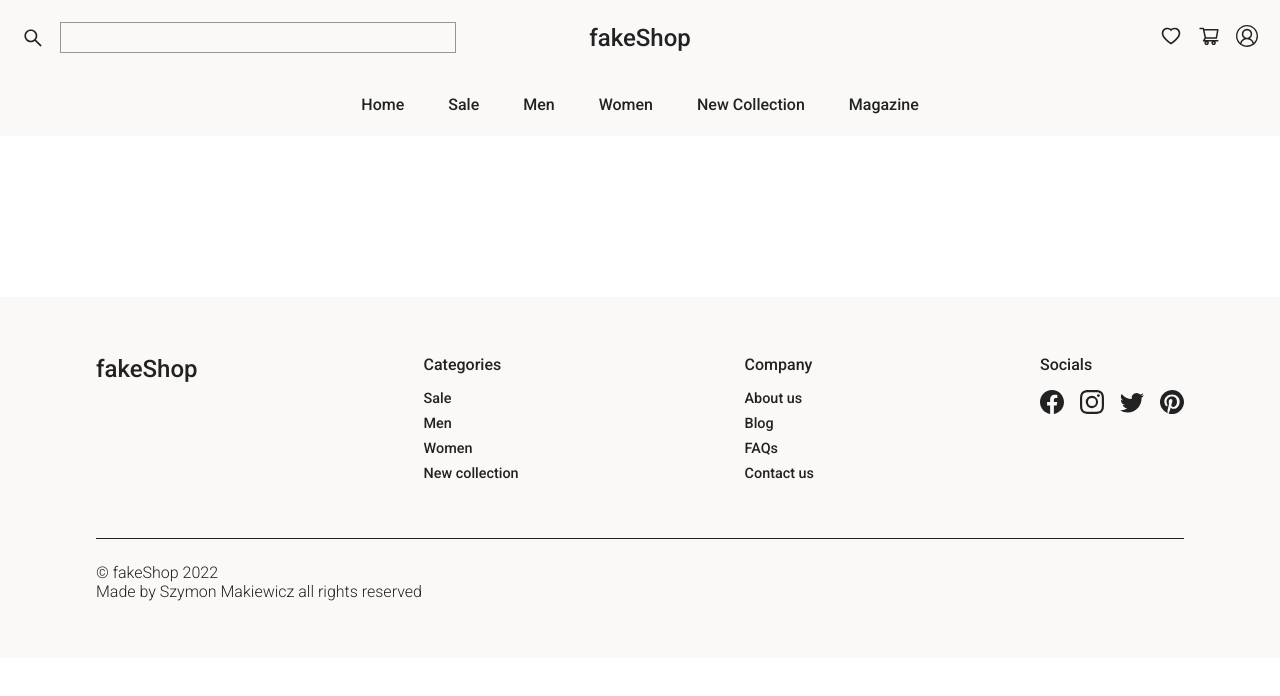
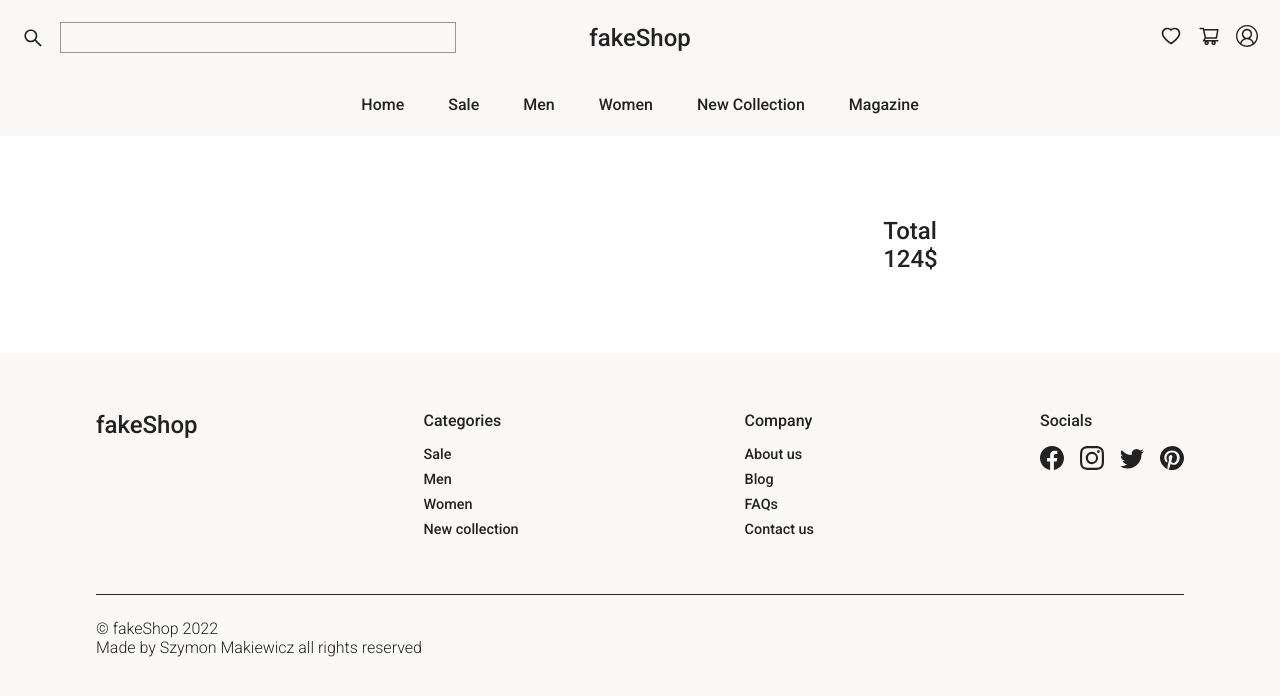
Before and after one commit to macszymon/fakeShop-website, a React (Create React App) app: page /cart in a window 1280 px wide. Shown: the top 696 px of the page. Built offline with nearby package versions, Linux system fonts and the light colour scheme.

Commit message:
Added deleting items in cart

```diff
--- a/src/Pages/Cart/Cart.css
+++ b/src/Pages/Cart/Cart.css
@@ -1,6 +1,8 @@
 .cart {
-  padding: 5em;
+  padding: 5em 2em;
   margin-top: 8.5625rem;
+  display: grid;
+  grid-template-columns: 70% 30%;
 }
 
 .cart__cards {
@@ -32,6 +34,10 @@
   justify-content: space-between;
 }
 
+.cart-card__title svg {
+  cursor: pointer;
+}
+
 .cart-card__price {
   color: var(--fonts-primary);
   font-size: 1.2rem;
--- a/src/Pages/Cart/Cart.js
+++ b/src/Pages/Cart/Cart.js
@@ -6,7 +6,11 @@ function Cart({cart, setCart}) {
   return (
     <main className='cart'>
       <div className="cart__cards">
-      {cart.map(item => <CartCard item={item}/>)}
+      {cart.map(item => <CartCard item={item} cart={cart} setCart={setCart}/>)}
+      </div>
+      <div className="cart__summary">
+        <h2>Total</h2>
+        <h2>124$</h2>
       </div>
       </main>
   )
--- a/src/Pages/Cart/CartCard.js
+++ b/src/Pages/Cart/CartCard.js
@@ -2,7 +2,13 @@ import React from 'react'
 import {Link} from 'react-router-dom'
 import {AiOutlineDelete} from 'react-icons/ai'
 
-function CartCard({item}) {
+function CartCard({cart, item, setCart}) {
+  function deleteItem() {
+    let newCart = cart.filter(el => el != item)
+    setCart(newCart)
+    localStorage.setItem('cart', JSON.stringify(newCart))
+  }
+
   return (
     <div className='cart-card'>
       <Link to={'/product/' + item.id}>
@@ -11,7 +17,7 @@ function CartCard({item}) {
       <div className='cart-card__text'>
         <h3 className='cart-card__title'>
           {item.name}
-          <AiOutlineDelete size={24}/>
+          <AiOutlineDelete size={24} onClick={deleteItem}/>
         </h3>
         {item.discount > 0 ? (
           <h3 className='cart-card__price-new cart-card__sale'>
```
